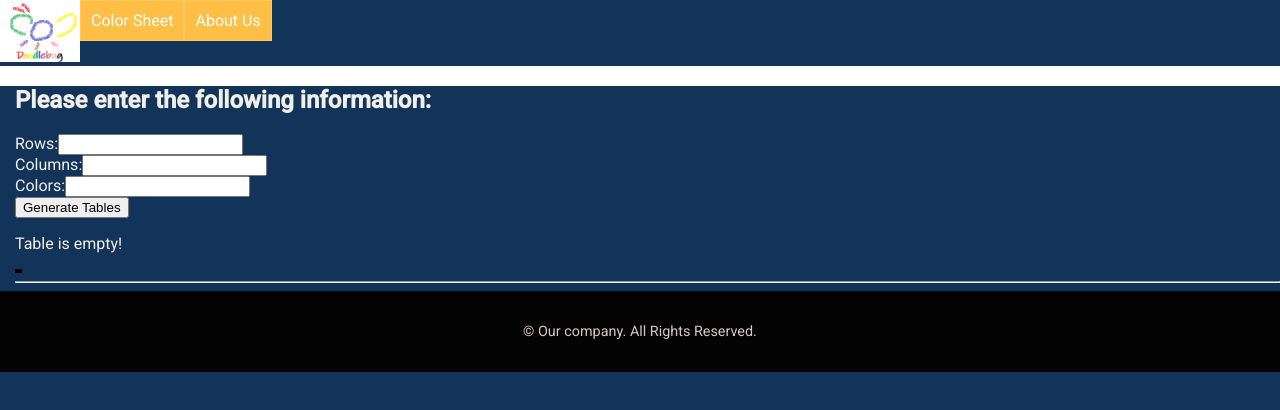
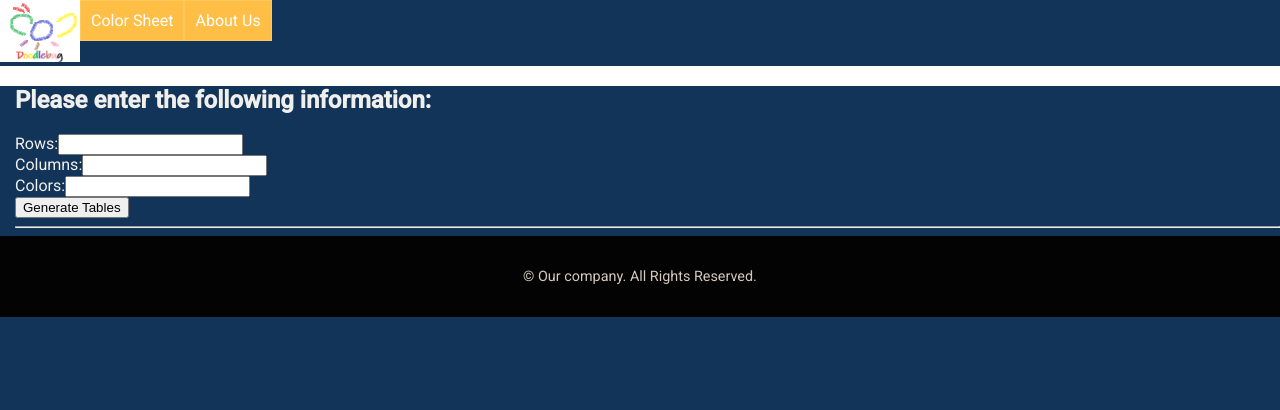
Before and after one commit to ethanfantl/Color-coordinate-website, an Angular app in the folder team-project/: page / in a window 1280 px wide. Shown: the top 410 px of the page. Built offline with nearby package versions, Linux system fonts and the light colour scheme.

Commit message:
Actually finished second table

```diff
--- a/team-project/src/app/pages/home/home.component.ts
+++ b/team-project/src/app/pages/home/home.component.ts
@@ -13,7 +13,7 @@ export class HomeComponent {
 
   constructor(private snackBar: MatSnackBar) {}
   errorMessage: string = ""
-  showTables: boolean = true;
+  showTables: boolean = false;
   colorTable: { selected: boolean; color: string }[] = [];
   selectedRow: number = 0;
 
@@ -158,7 +158,7 @@ export class HomeComponent {
   generateExcelArray(lengthString: string): string[] {
     let length: number = Number(lengthString);
     let headers: string[] = [];
-    for (let i = 0; i <= length; i++) {
+    for (let i = 1; i <= length; i++) {
         headers.push(this.convertIndexToExcelFormat(i));
     }
     return headers;
@@ -166,7 +166,7 @@ export class HomeComponent {
   getColumnNumbers(lengthString: string): number[] {
     let length: number = Number(lengthString);
     let arrayOfNumbers: number[] = [];
-    for (let i =0; i <= length; i++){
+    for (let i =0; i < length; i++){
       arrayOfNumbers.push(i);
     }
     return arrayOfNumbers;
@@ -180,7 +180,7 @@ export class HomeComponent {
     return arrayOfNumbers;
   }
   createTableClickAnnouncement(rowNumber: number, colNumber:number) {
-    this.snackBar.open((this.convertIndexToExcelFormat(colNumber)).toString() + (rowNumber+1).toString(), "Close", {
+    this.snackBar.open((this.convertIndexToExcelFormat(colNumber+1)).toString() + (rowNumber+1).toString(), "Close", {
       duration: 2000,
       verticalPosition:  'top',
       horizontalPosition: 'center'
```
